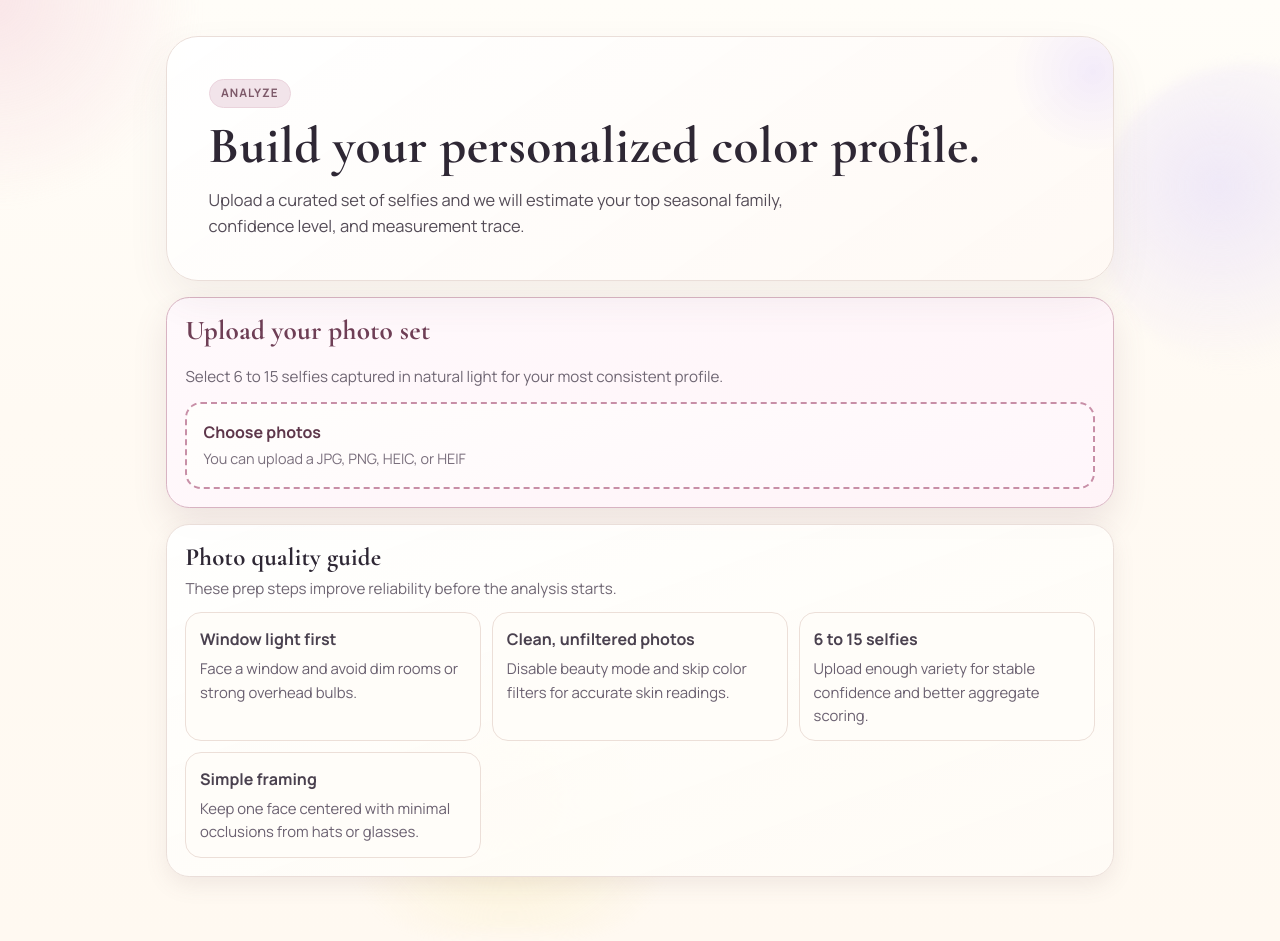
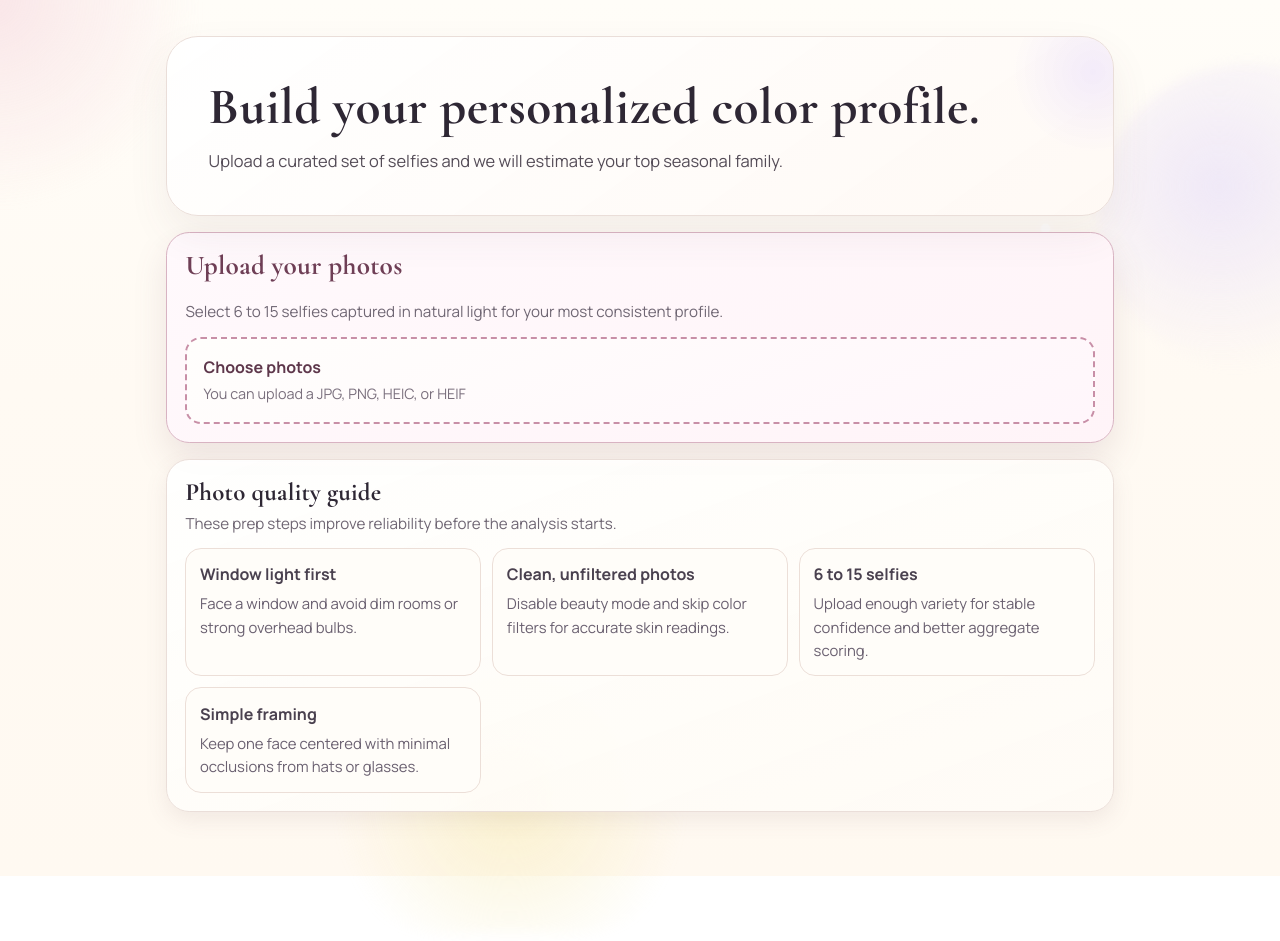
Before and after one commit to cmh32/color-analysis, a Next.js app in the folder apps/web/: page /analyze in a window 1280 px wide. After the commit the page ends 876 px from the top, so only its background shows below. Built offline with nearby package versions, Linux system fonts and the light colour scheme; no server answers.

Commit message:
Refine analyze and upload page copy

```diff
--- a/apps/web/app/analyze/page.tsx
+++ b/apps/web/app/analyze/page.tsx
@@ -136,11 +136,9 @@ export default function AnalyzePage() {
   return (
     <main className="page">
       <section className="hero">
-        <span className="eyebrow">Analyze</span>
         <h1>Build your personalized color profile.</h1>
         <p className="lede">
-          Upload a curated set of selfies and we will estimate your top seasonal family,
-          confidence level, and measurement trace.
+          Upload a curated set of selfies and we will estimate your top seasonal family.
         </p>
       </section>
 
--- a/apps/web/components/Upload.tsx
+++ b/apps/web/components/Upload.tsx
@@ -162,7 +162,7 @@ export function Upload({ onSessionReady }: { onSessionReady: (sessionId: string)
 
   return (
     <section className="panel upload-panel">
-      <h3 className="section-title upload-title">Upload your photo set</h3>
+      <h3 className="section-title upload-title">Upload your photos</h3>
       <p className="section-note">
         Select 6 to 15 selfies captured in natural light for your most consistent profile.
       </p>
```
